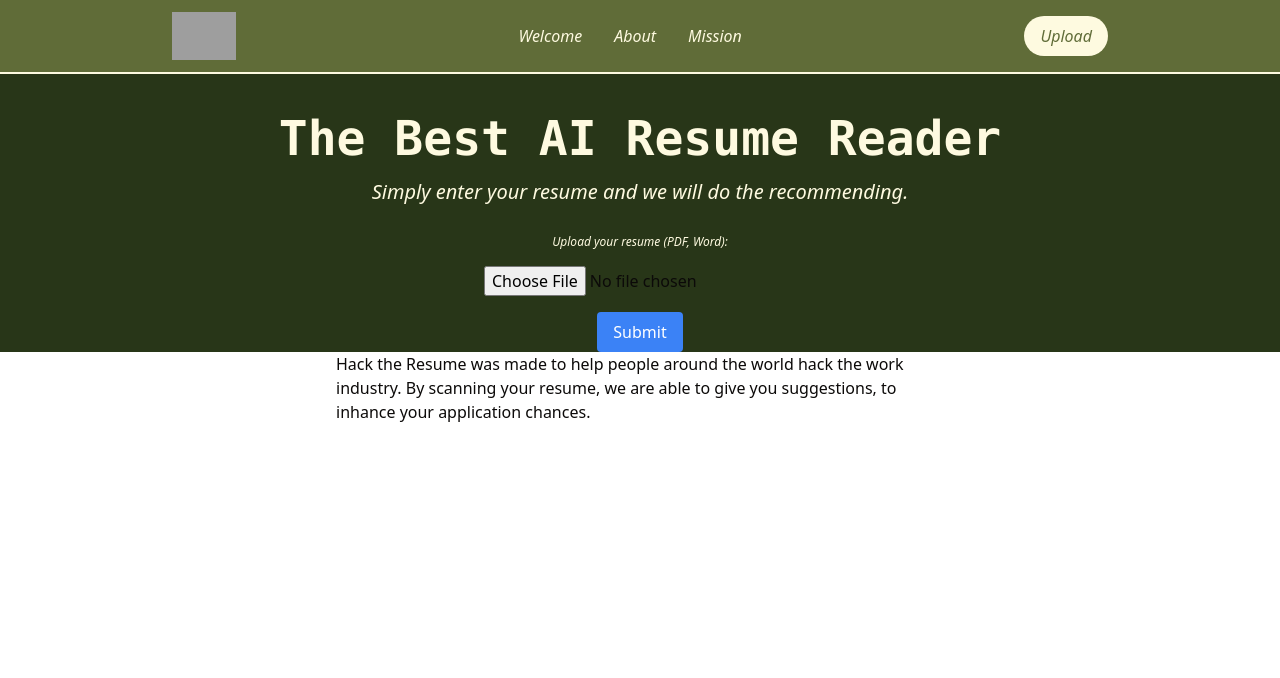
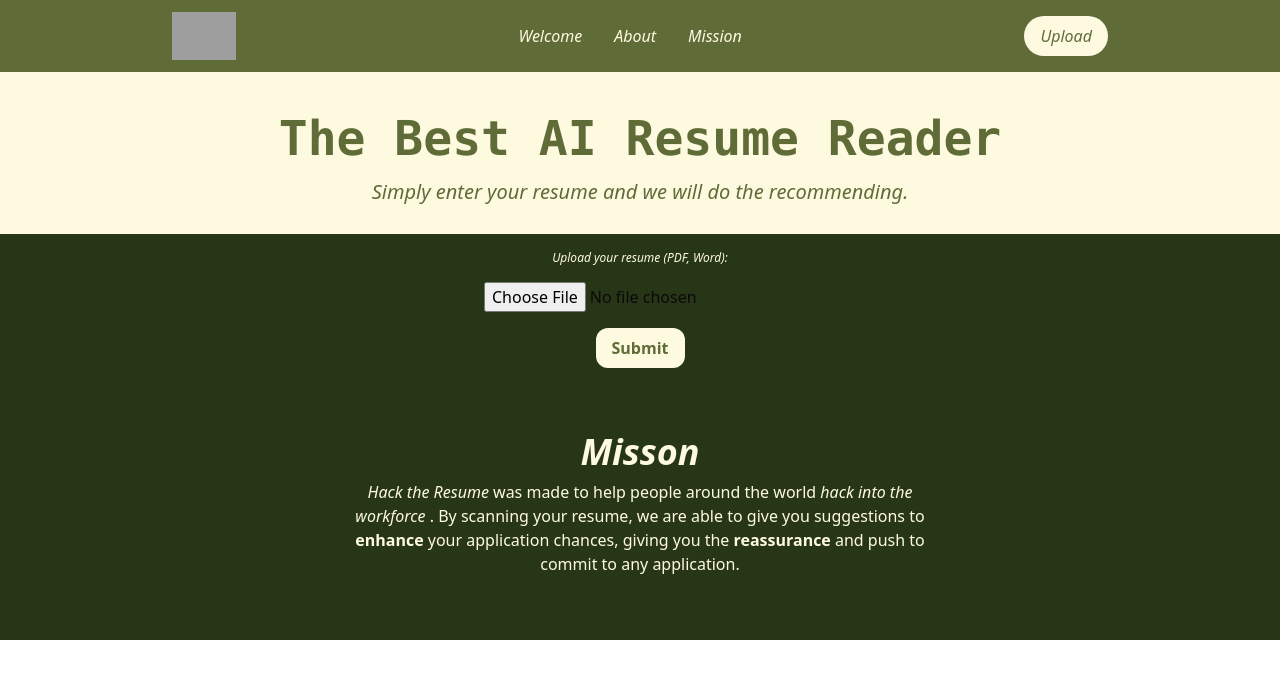
Before and after one commit to raisssu/hackthenorth, a React (Vite) app: page / in a window 1280 px wide. Shown: the top 678 px of the page. Built offline with nearby package versions, Linux system fonts and the light colour scheme; no server answers; grey boxes are pictures that could not be loaded; what @convex-dev/auth would draw is missing.

Commit message:
Frontend Changes
Edited the objects on the website. Changed the positioning, color, and button radius.

```diff
--- a/src/components/FileUpload.tsx
+++ b/src/components/FileUpload.tsx
@@ -21,7 +21,7 @@ const FileUpload: React.FC = () => {
 
   return (
     <form onSubmit={handleSubmit} className="flex flex-col items-center bg-customDarkGreen">
-      <label htmlFor="file" className="mb-4 text-xs text-customBeige italic">Upload your resume (PDF, Word):</label>
+      <label htmlFor="file" className="mb-4 mt-4 text-xs text-customBeige italic">Upload your resume (PDF, Word):</label>
       <input
         type="file"
         id="file"
@@ -31,13 +31,13 @@ const FileUpload: React.FC = () => {
       />
       <button
         type="submit"
-        className="bg-blue-500 text-white py-2 px-4 rounded">
+        className="bg-customBeige text-customGreen py-2 px-4 rounded-xl font-bold">
         Submit
       </button>
 
       {/* Display selected file name */}
       {selectedFile && (
-        <p className="mt-4 text-gray-700">Selected file: {selectedFile.name}</p>
+        <p className="mt-4 text-customBeige">Selected file: {selectedFile.name}</p>
       )}
     </form>
   );
--- a/src/components/Hero.tsx
+++ b/src/components/Hero.tsx
@@ -2,12 +2,12 @@ import React from 'react';
 
 const Hero: React.FC = () => {
   return (
-    <section className='bg-customDarkGreen p-10 pb-3'>
+    <section className='bg-customBeige p-10 pb-3'>
       <div className='max-w-7xl mx-auto px-4 sm:px-6 lg:px-8 flex flex-col items-center'>
-        <h1 className='items-center text-customBeige font-bold text-5xl font-mono'>
+        <h1 className='items-center text-customGreen font-bold text-5xl font-mono'>
           The Best AI Resume Reader
         </h1>
-        <p className='my-4 text-xl text-customBeige italic'>
+        <p className='my-4 text-xl text-customGreen italic'>
           Simply enter your resume and we will do the recommending.
         </p>
       </div>
--- a/src/components/Welcome.tsx
+++ b/src/components/Welcome.tsx
@@ -2,13 +2,14 @@ import React from 'react'
 
 function Welcome() {
     return (
-        <section>
-            <div className='max-w-2xl mx-auto px-4 sm:px-6 lg:px-8 flex flex-col items-center'>
+        <section className='bg-customDarkGreen p-16'>
+            <h2 className='text-center font-bold italic size text-4xl text-customBeige pb-2'>Misson</h2>
+            <div className='max-w-2xl mx-auto px-4 sm:px-6 lg:px-8 flex flex-col items-center text-center
+             text-customBeige '>
                 <p>
-                    Hack the Resume was made to help people around the world
-                    hack the work industry. By scanning your resume, we are
-                    able to give you suggestions, to inhance your application
-                    chances.
+                <i>Hack the Resume</i> was made to help people around the world <i> hack into the workforce </i>.
+                By scanning your resume, we are able to give you suggestions to <strong>enhance</strong> your application
+                chances, giving you the <strong>reassurance</strong> and push to commit to any application.
                 </p>
             </div>
         </section>
```
